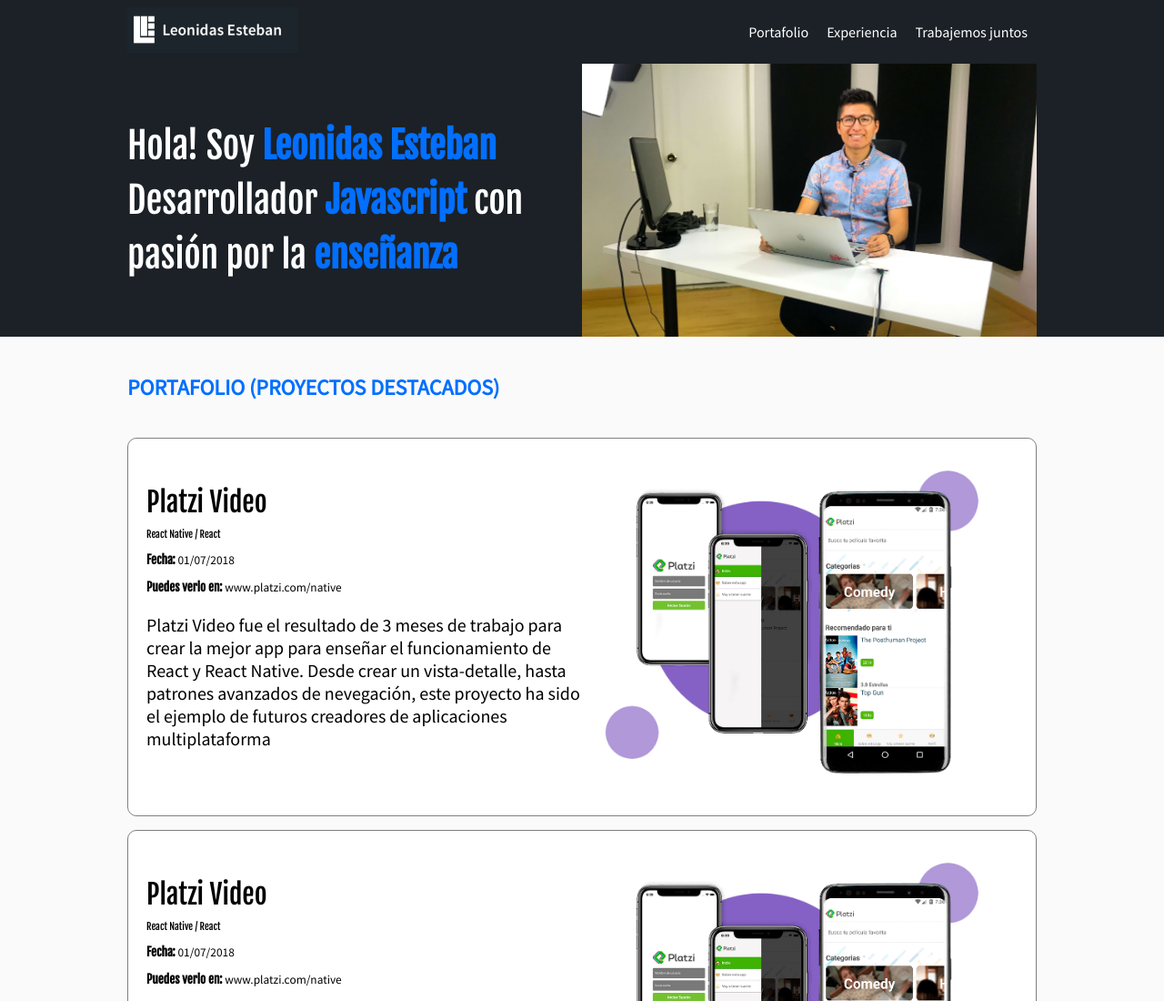
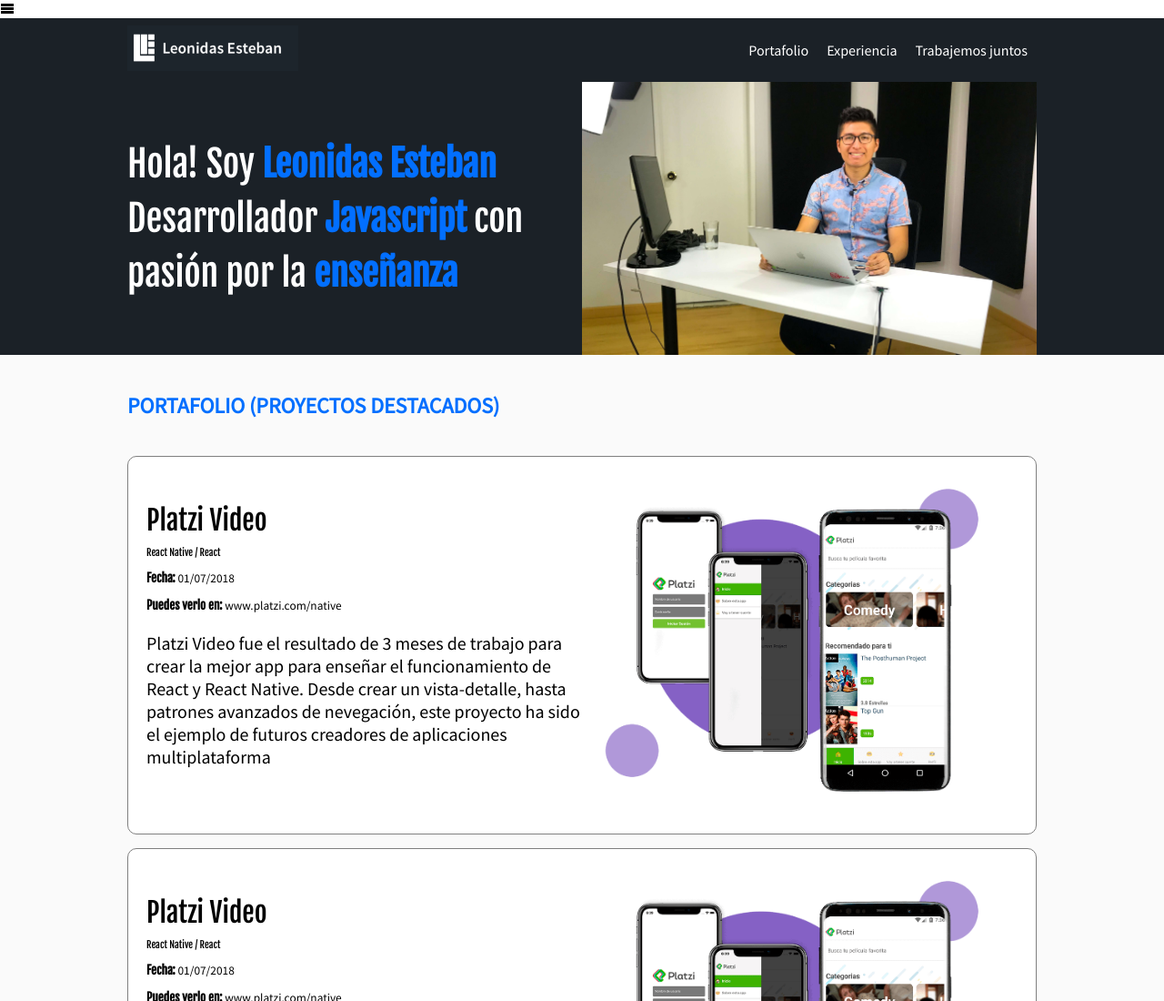
Before and after one commit to EliasAvalosGit/Elias_CursoDesarrolloWeb, a plain HTML site: page index.html in a window 1280 px wide. Shown: the top 1100 px of the page at 91% size. Drawn offline with Linux system fonts and the light colour scheme.

Commit message:
Se agrega icono de Menu

```diff
--- a/css/estilos.css
+++ b/css/estilos.css
@@ -27,6 +27,37 @@ valores */
 /* gris claro = #626262 */
 /* background gris = #1b2127 */
 /* celeste = #026fff */
+
+@font-face {
+  font-family: 'icomoon';
+  src:  url('../fonts/icomoon.eot?gm1fqe');
+  src:  url('../fonts/icomoon.eot?gm1fqe#iefix') format('embedded-opentype'),
+    url('../fonts/icomoon.ttf?gm1fqe') format('truetype'),
+    url('../fonts/icomoon.woff?gm1fqe') format('woff'),
+    url('../fonts/icomoon.svg?gm1fqe#icomoon') format('svg');
+  font-weight: normal;
+  font-style: normal;
+  font-display: block;
+}
+
+[class^="icon-"], [class*=" icon-"] {
+  /* use !important to prevent issues with browser extensions that change fonts */
+  font-family: 'icomoon' !important;
+  speak: never;
+  font-style: normal;
+  font-weight: normal;
+  font-variant: normal;
+  text-transform: none;
+  line-height: 1;
+
+  /* Better Font Rendering =========== */
+  -webkit-font-smoothing: antialiased;
+  -moz-osx-font-smoothing: grayscale;
+}
+
+.icon-menu:before {
+  content: "\e9bd";
+}
 
 body {
   font-family: 'Source Sans Pro', sans-serif;
--- a/index.html
+++ b/index.html
@@ -19,6 +19,7 @@
     </style> -->
   </head>
   <body>
+    <i class="icon-menu"></i>
     <header class="header">
       <div class="container">
         <figure class="logo">
```
Also changed, not shown: fonts/icomoon.ttf (added), fonts/icomoon.woff (added), 2 other files.
